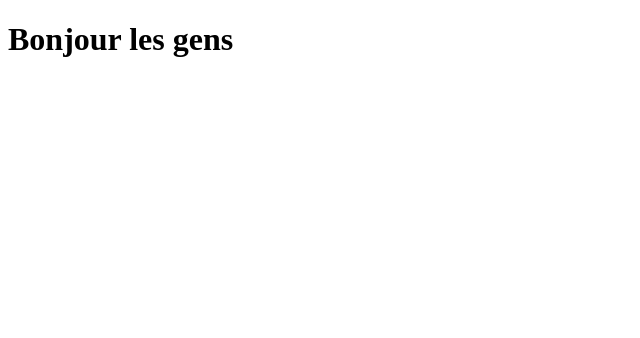
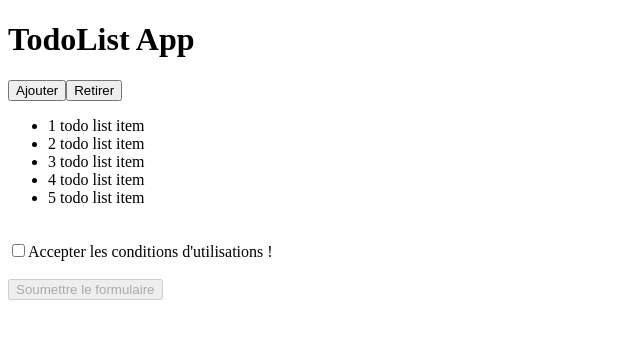
Before and after one commit to aploon/reactdev, a React (Vite) app: page / in a window 1280 px wide. Shown: the top 338 px of the page, without its empty margins (0-640 px from the left). Built offline with nearby package versions, Linux system fonts and the light colour scheme.

Commit message:
TodoList exo commit

```diff
--- a/src/App.jsx
+++ b/src/App.jsx
@@ -1,6 +1,80 @@
+import { Fragment, useLayoutEffect, useState } from "react"
+import TodoListElement from "./TodoList.jsx"
+
+
 function App() {
 
-  return <h1>Bonjour les gens</h1>
+    let DefaultTodoList = [
+        {
+            id: 1,
+            title: "1 todo list item"
+        },
+        {
+            id: 2,
+            title: "2 todo list item"
+        },
+        {
+            id: 3,
+            title: "3 todo list item"
+        },
+        {
+            id: 4,
+            title: "4 todo list item"
+        },
+        {
+            id: 5,
+            title: "5 todo list item"
+        }
+    ]
+
+    let [todoList, setTodoList] = useState(DefaultTodoList)
+
+    function AddTodoListItem() {
+        setTodoList(
+            [
+                ...todoList,
+                {
+                    id: todoList.length + 1,
+                    title: (todoList.length + 1) + ' todo list item'
+                }
+            ]
+        )
+    }
+
+    function RemoveTodoListItem() {
+        todoList.pop()
+        setTodoList([...todoList])
+    }
+
+    let [isAccepted, setIsAccepted] = useState(false)
+
+    return <Fragment>
+
+        {/* Affichage du title de notre application */}
+        <h1>TodoList App</h1>
+
+        {/* Affichage du todolist */}
+        <button onClick={AddTodoListItem}>Ajouter</button>
+        <button onClick={RemoveTodoListItem}>Retirer</button>
+        <TodoListElement todoList={todoList}></TodoListElement><br/>
+
+
+        {/* Conditions d'utilisations */}
+        <AcceptedCheck checked={isAccepted} onCheck={setIsAccepted}></AcceptedCheck> <br/><br/>
+        <button disabled={!isAccepted}>Soumettre le formulaire</button>
+
+    </Fragment>
+
+}
+
+function AcceptedCheck({checked, onCheck}) {
+
+    return <Fragment>
+        <label>
+            <input type="checkbox" name="accepted" defaultChecked={checked} onChange={e => onCheck(e.target.checked)} />
+            Accepter les conditions d'utilisations !
+        </label>
+    </Fragment>
 
 }
 
--- /dev/null
+++ b/src/TodoList.jsx
@@ -0,0 +1,9 @@
+function TodoListElement({todoList}) {
+
+    return <ul>
+        {todoList.map(todo => <li key={todo.id}>{todo.title}</li>)}
+      </ul>
+
+}
+
+export default TodoListElement
```
